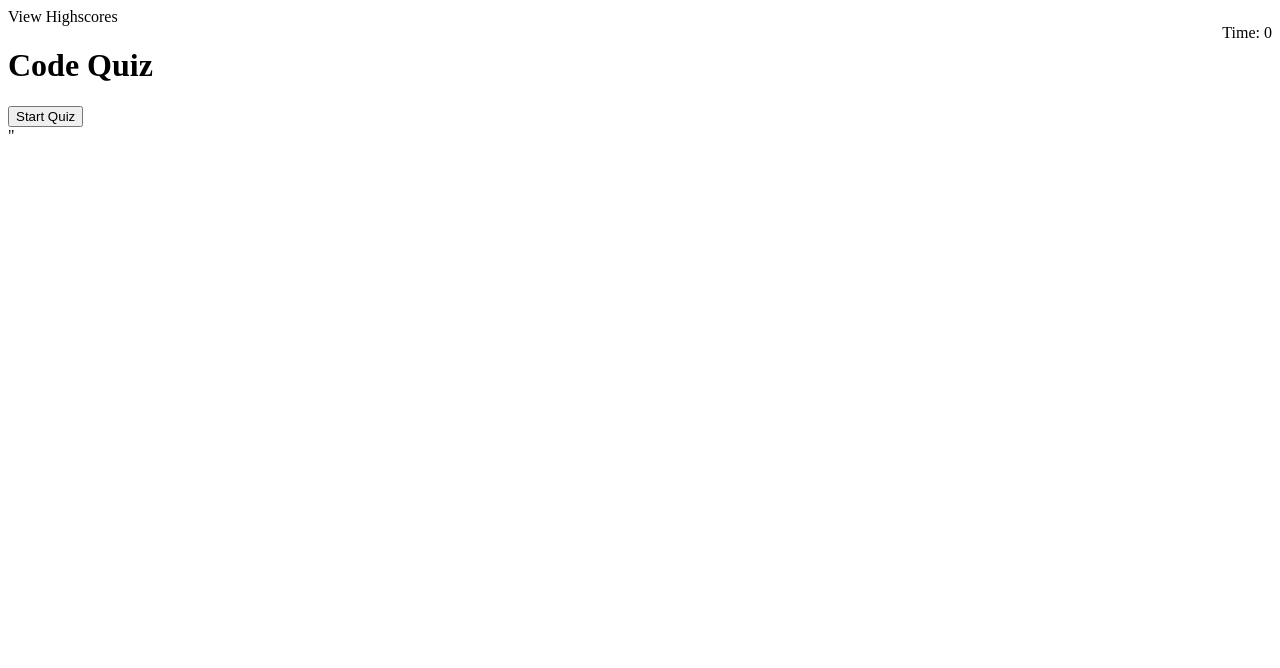
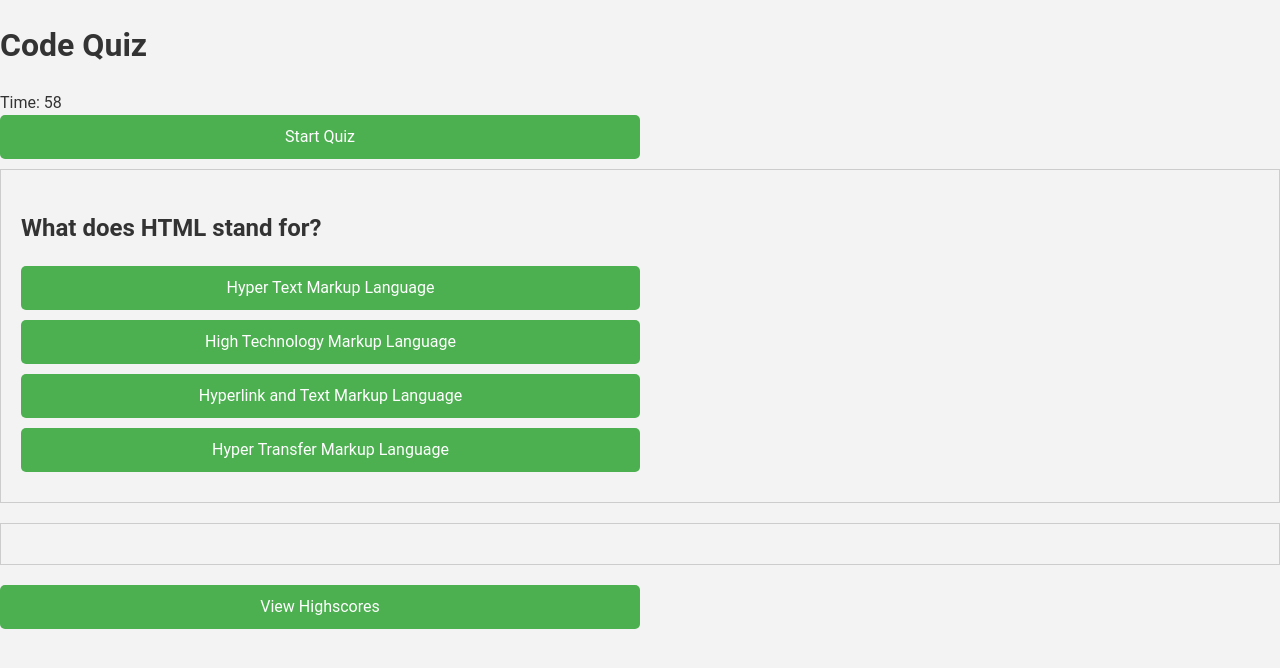
Before and after one commit to IsaacOnGH/Code-Quiz, a plain HTML site: page index.html in a window 1280 px wide. Both pictures are taken after a click on the button "Start Quiz". Drawn offline with Linux system fonts and the light colour scheme.

Commit message:
Added to style.css, added a separate questions.js to import questions to script.js, and also added logic to script.js.

```diff
--- a/index.html
+++ b/index.html
@@ -8,17 +8,14 @@
     <title>Code-Quiz</title>
 </head>
 <body>
-    <div id="outer-container">
-    <div class="top-bar">
-        <a>View Highscores</a>
-        <p>Time: 0</p>
-    </div>
     <div class="quiz-container">
         <h1>Code Quiz</h1>
-        <button id="start-buttonn">Start Quiz</button>
+        <div id="timer">Time: <span id="time-left">60</span></div>
+        <button id="start-button">Start Quiz</button>
         <div id="question-container"></div>
-        <div id="result-container"></div>"
+        <div id="result-container"></div>
+        <button id="view-highscores">View Highscores</a>
     </div>
-    <script src="./script.js"></script>
+    <script type ="module" src="./script.js"></script>
 </body>
 </html>
--- /dev/null
+++ b/questions.js
@@ -0,0 +1,37 @@
+export const questions = [
+    {
+        question: 'What does HTML stand for?',
+        options: ['Hyper Text Markup Language','High Technology Markup Language', 'Hyperlink and Text Markup Language', 'Hyper Transfer Markup Language'],
+        answer: 0
+    },
+
+    {
+        question: 'Which of the following is NOT a programming language?',
+        options: ['Python','Photoshop', 'Java', 'C++'],
+        answer: 1
+    },
+
+    {
+        question: 'What does CSS stand for?',
+        options: ['Creative Style Sheets','Computer Style Sheets', 'Cascading Style Sheets', 'Colorful Style Sheets'],
+        answer: 2
+    },
+
+    {
+        question: 'In programming, what does "IDE" stand for?',
+        options: ['Integrated Development Environment','Intelligent Design Engine', 'Interactive Development Environment', 'Interface Design Engine'],
+        answer: 0
+    },
+
+    {
+        question: 'Which data structure operates on a "Last-In-First-Out" basis?',
+        options: ['Queue','Stack', 'Array', 'Linked List'],
+        answer: 1
+    },
+
+    {
+        question: 'What is the symbol used for single-line comments in many programming languages?',
+        options: ['//','/*', '#', '--'],
+        answer: 0
+    },
+]
--- a/script.js
+++ b/script.js
@@ -1,13 +1,121 @@
+import { questions } from "./questions.js";
 
+const startButton = document.getElementById("start-button");
+const timer = document.getElementById("timer");
+const timeLeftSpan = document.getElementById("time-left");
+const questionContainer = document.getElementById("question-container");
+const resultContainer = document.getElementById("result-container");
+const viewHighscores = document.getElementById("view-highscores");
 
+let currentQuestionIndex = 0;
+let timeLeft = 60;
 
-document.getElementById("start").addEventListener("click", function(){
-  // start the game
-    startGame();
-});
+startButton.addEventListener("click", startQuiz);
 
-function startGame(){
-  // start the game
-    console.log("Game started");
-    getElementById("code-content").innerHTML = "Game started";
+function startQuiz() {
+  console.log("Quiz started");
+  startButton.classList.add("hide");
+  questionContainer.classList.remove("hide");
+
+  displayQuestion()
+  startTimer()
 };
+
+function displayQuestion() {
+  const question = questions[currentQuestionIndex];
+  questionContainer.innerHTML = `
+    <h2>${question.question}</h2>
+    ${question.options.map((option, index) => `
+      <button class="option" data-index="${index}">${option}</button>
+    `).join('')}
+  `;
+  questionContainer.querySelectorAll(".option").forEach(option => {
+    option.addEventListener("click", checkAnswer);
+  });
+};
+
+function checkAnswer(answer) {
+  const selectedOptionIndex = parseInt(event.target.getAttribute("data-index"));
+  const question = questions[currentQuestionIndex];
+
+  if (selectedOptionIndex === question.answer) {
+    console.log("Correct!");
+    resultContainer.textContent = "Correct!";
+  } else {
+    resultContainer.textContent = "Wrong!";
+    timeLeft -= 10;
+  }
+  currentQuestionIndex++;
+  if (currentQuestionIndex < questions.length) {
+    displayQuestion();
+  } else {
+    endQuiz()
+    stoptimer()
+  }};
+
+function startTimer() {
+  console.log("Timer started");
+  const timerInterval = setInterval(() => {
+    if (timeLeft <= 0) {
+      clearInterval(timerInterval);
+      endQuiz()
+    } else {
+    timeLeft--;
+    timeLeftSpan.textContent = timeLeft;
+    }
+  }, 1000);
+};
+
+function endQuiz() {
+  console.log("Quiz ended");
+
+  function stoptimer() {
+    console.log("Timer stopped");
+    clearInterval(timerInterval);
+    timeLeftSpan.textContent = timeLeft;
+  };
+
+  questionContainer.innerHTML = '<h2>Quiz Ended!</h2>';
+  resultContainer.innerHTML = '<p>Your final score is ' + timeLeft + '.</p>';
+  document.getElementById('scoreForm').classList.remove('hidden');
+};
+
+function saveScore() {
+  const initials = document.getElementById('initials').value;
+  const score = timeLeft;
+
+  if (initials && score) {
+    const scoreEntry = { initials, score };
+    let highScores = localStorage.getItem('highScores');
+
+    if (!highScores) {
+      highScores = [];
+    } else {
+      highScores = JSON.parse(highScores);
+    }
+
+    highScores.push(scoreEntry);
+    localStorage.setItem('highScores', JSON.stringify(highScores));
+
+    document.getElementById('initials').value = '';
+    document.getElementById('score').value = '';
+  }
+}
+
+viewHighscores.addEventListener("click", viewHighScores);
+
+function viewHighScores() {
+  const highScores = JSON.parse(localStorage.getItem('highScores')) || [];
+  const scoreList = document.getElementById('scoreList');
+  scoreList.innerHTML = '';
+
+  highScores.sort((a, b) => b.score - a.score);
+
+  for (const scoreEntry of highScores) {
+    const listItem = document.createElement('li');
+    listItem.textContent = `${scoreEntry.initials}: ${scoreEntry.score}`;
+    scoreList.appendChild(listItem);
+  }
+
+  document.getElementById('highScores').classList.remove('hidden');
+}
--- a/style.css
+++ b/style.css
@@ -1,24 +1,54 @@
-.top-bar p {
-    float: right;
+body {
+    background-color: #f3f3f3;
+    font-family: 'Roboto', sans-serif;
+    font-size: 16px;
+    font-weight: 400;
+    line-height: 1.5;
+    color: #333;
+    margin: 0;
+    padding: 0;
+    align-items: center;
+    justify-content: center;
 }
 
-.top-bar p a {
-    float: left;
+#quiz-container {
+    width: 100%;
+    max-width: 600px;
+    margin: 0 auto;
+    padding: 20px;
+    box-sizing: border-box;
+    display: flex;
+    flex-direction: column;
 }
 
-.outer-container {
-    width: 100%;
-    max-width: 100%;
-    margin: 0 auto;
-    padding: 0 20px;
-    flex-direction: row;
+button {
+    display: block;
+    width: 50%;
+    padding: 10px;
+    margin-bottom: 10px;
+    border: 0;
+    border-radius: 5px;
+    background-color: #4caf50;
+    color: #fff;
+    font-family: 'Roboto', sans-serif;
+    font-size: 16px;
+    font-weight: 400;
+    line-height: 1.5;
+    display: flex;
+    align-items: center;
+    justify-content: center;
 }
 
-.inner-container {
-    width: 100%;
-    max-width: 100%;
-    margin: 0 auto;
-    padding: 0 20px;
-    flex-direction: column;
-    justify-content: center;
+#question-container {
+    display: hidden;
+    padding: 20px;
+    border: 1px solid #ccc;
+    margin-bottom: 20px;
 }
+
+#result-container {
+    display: hidden;
+    padding: 20px;
+    border: 1px solid #ccc;
+    margin-bottom: 20px;
+}
```
